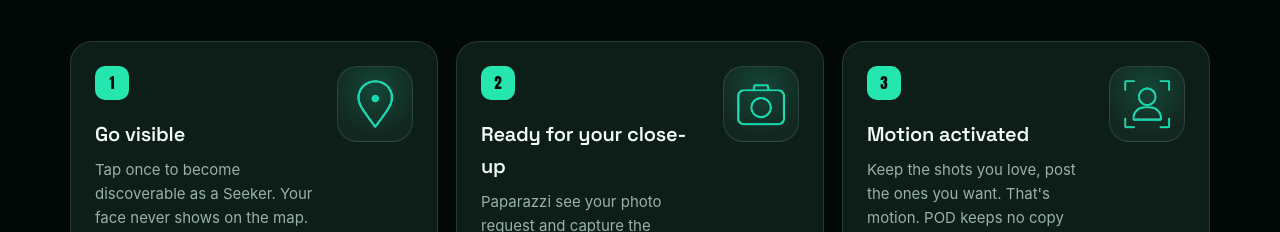
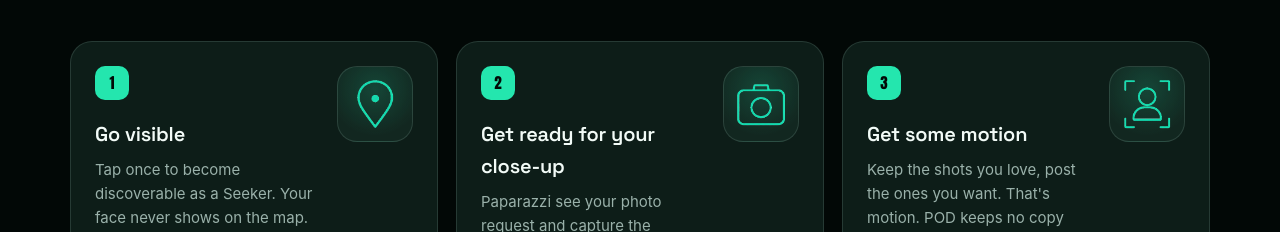
Before and after one commit to mrlooksoogood/pod-site, a plain HTML site: page index.html in a window 1280 px wide. Shown: the part 3724-3956 px from the top of the page. Drawn offline with nearby package versions, Linux system fonts and the light colour scheme.

Commit message:
How it works: 'Get ready for your close-up' + 'Get some motion' (replaces 'Motion activated')
All three steps now read as do-this verbs: Go visible / Get ready for your close-up / Get some motion.
'Motion activated' retired: it read as motion triggering your visibility.

Co-Authored-By: Claude Opus 5.5 <noreply@anthropic.com>

```diff
--- a/index.html
+++ b/index.html
@@ -314,8 +314,8 @@
     <div class="sec-head"><span class="eyebrow">How it works</span><h2>From out-and-about to your best shot, in three taps.</h2></div>
     <div class="steps">
       <div class="step"><div class="step-body"><div class="n">1</div><h3>Go visible</h3><p>Tap once to become discoverable as a Seeker. Your face never shows on the map. A Paparazzi only sees you once they're close.</p></div><div class="step-art"><img src="icon-visible.png" alt="" loading="lazy"></div></div>
-      <div class="step"><div class="step-body"><div class="n">2</div><h3>Ready for your close-up</h3><p>Paparazzi see your photo request and capture the moment. No posing, no selfies. Just you, in your element.</p></div><div class="step-art"><img src="icon-shot.png" alt="" loading="lazy"></div></div>
-      <div class="step"><div class="step-body"><div class="n">3</div><h3>Motion activated</h3><p>Keep the shots you love, post the ones you want. That's motion. POD keeps no copy once you're done.</p></div><div class="step-art"><img src="icon-closeup.png" alt="" loading="lazy"></div></div>
+      <div class="step"><div class="step-body"><div class="n">2</div><h3>Get ready for your close-up</h3><p>Paparazzi see your photo request and capture the moment. No posing, no selfies. Just you, in your element.</p></div><div class="step-art"><img src="icon-shot.png" alt="" loading="lazy"></div></div>
+      <div class="step"><div class="step-body"><div class="n">3</div><h3>Get some motion</h3><p>Keep the shots you love, post the ones you want. That's motion. POD keeps no copy once you're done.</p></div><div class="step-art"><img src="icon-closeup.png" alt="" loading="lazy"></div></div>
     </div>
   </section>
 
```
